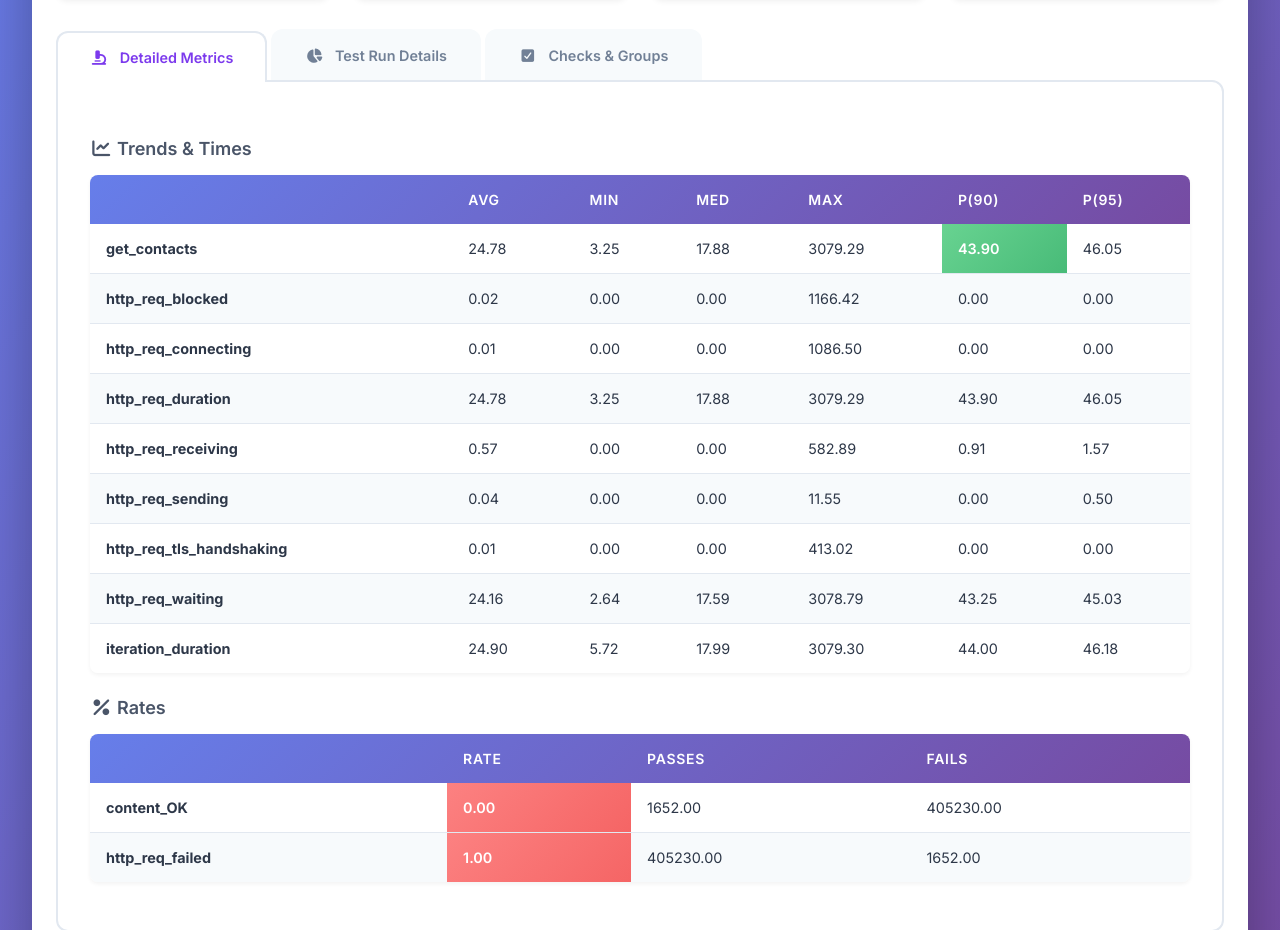
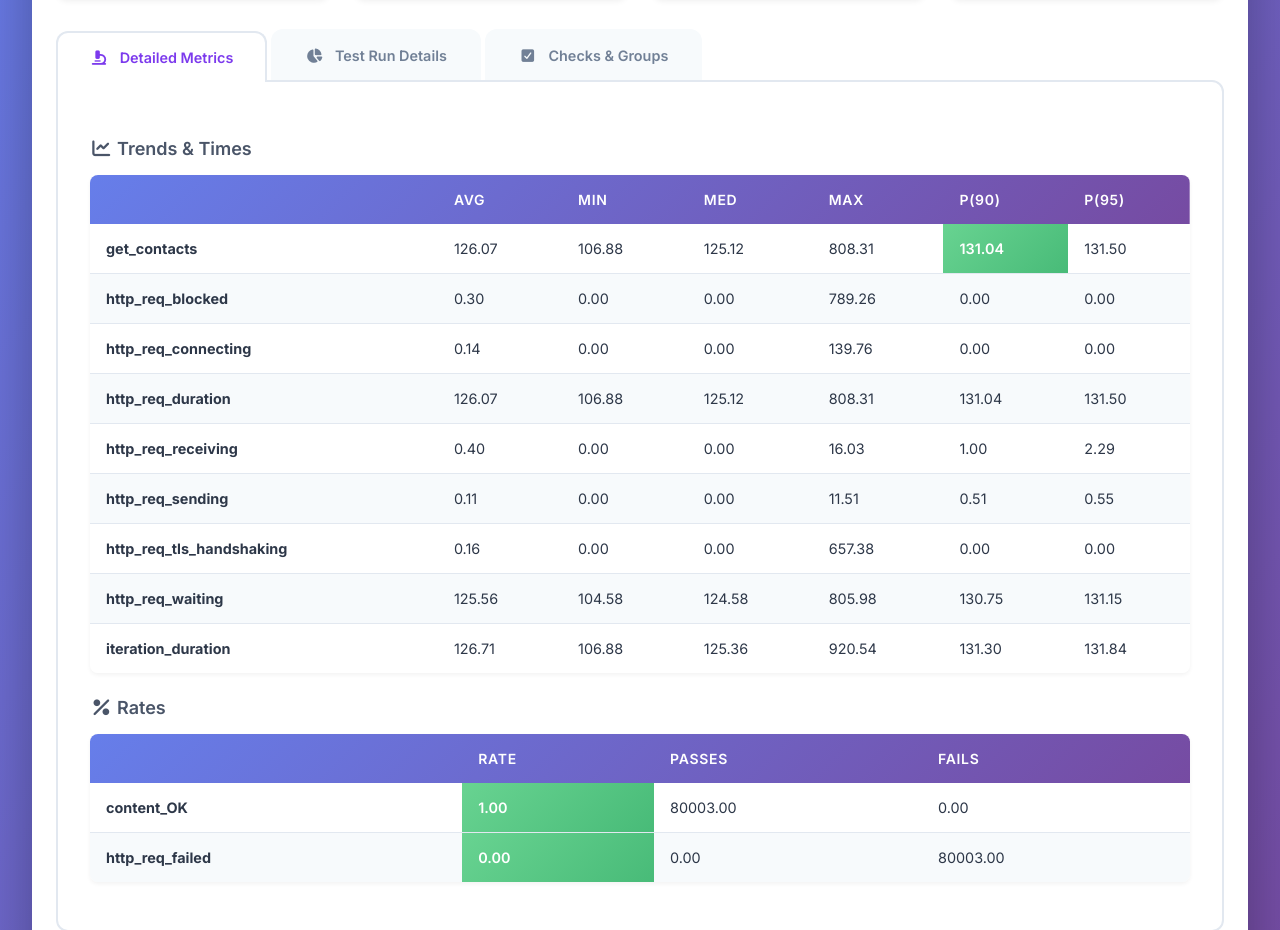
Before and after one commit to JoaoMiguelRita/k6-performance-testing-prova04-JoaoRita, a website: page src/output/index.html in a window 1280 px wide. Shown: the part 276-1206 px from the top of the page. Drawn offline with Linux system fonts and the light colour scheme.

Commit message:
add dashborad

```diff
--- a/src/output/index.html
+++ b/src/output/index.html
@@ -10,7 +10,7 @@
     <link href="https://fonts.googleapis.com/css2?family=Inter:wght@300;400;500;600;700&display=swap" rel="stylesheet">
 
     <meta name="viewport" content="width=device-width, initial-scale=1.0" />
-    <title>Test Report: 2026-11-24 22:43</title>
+    <title>Test Report: 2026-11-24 22:54</title>
     <style>
       * {
         margin: 0;
@@ -473,7 +473,7 @@
       <header>
         <h1>
           <svg width="50" height="45" viewBox="0 0 50 45" fill="none"><path d="M31.968 34.681a2.007 2.007 0 002.011-2.003c0-1.106-.9-2.003-2.011-2.003a2.007 2.007 0 00-2.012 2.003c0 1.106.9 2.003 2.012 2.003z" fill="white"></path><path d="M39.575 0L27.154 16.883 16.729 9.31 0 45h50L39.575 0zM23.663 37.17l-2.97-4.072v4.072h-2.751V22.038l2.75 1.989v7.66l3.659-5.014 2.086 1.51-3.071 4.21 3.486 4.776h-3.189v.001zm8.305.17c-2.586 0-4.681-2.088-4.681-4.662 0-1.025.332-1.972.896-2.743l4.695-6.435 2.086 1.51-2.239 3.07a4.667 4.667 0 013.924 4.6c0 2.572-2.095 4.66-4.681 4.66z" fill="white"></path></svg>
-          Test Report: 2026-11-24 22:43
+          Test Report: 2026-11-24 22:54
         </h1>
       </header>
 
@@ -484,29 +484,29 @@
             <i class="fas fa-globe icon"></i>
             <h4>Total Requests</h4>
             <div class="metric-value">
-              406882
+              80003
 
             </div>
           </div>
 
 
-            <div class="metric-card danger">
-              <i class="fas fa-times-circle icon"></i>
+            <div class="metric-card success">
+              <i class="fas fa-check-circle icon"></i>
               <h4>Failed Requests</h4>
-              <div class="metric-value">405230</div>
+              <div class="metric-value">0</div>
             </div>
 
 
-          <div class="metric-card danger">
+          <div class="metric-card success">
             <i class="fas fa-exclamation-triangle icon"></i>
             <h4>Breached Thresholds</h4>
-            <div class="metric-value">2</div>
+            <div class="metric-value">0</div>
           </div>
 
-          <div class="metric-card danger">
+          <div class="metric-card success">
             <i class="fas fa-eye icon"></i>
             <h4>Failed Checks</h4>
-            <div class="metric-value">405230</div>
+            <div class="metric-value">0</div>
           </div>
         </div>
 
@@ -542,30 +542,30 @@
               <tr>
                 <td><b>get_contacts</b></td>
 
-                  <td class="">24.78</td>
+                  <td class="">126.07</td>
 
-                  <td class="">3.25</td>
+                  <td class="">106.88</td>
 
-                  <td class="">17.88</td>
+                  <td class="">125.12</td>
 
-                  <td class="">3079.29</td>
+                  <td class="">808.31</td>
 
-                  <td class="good">43.90</td>
+                  <td class="good">131.04</td>
 
-                  <td class="">46.05</td>
+                  <td class="">131.50</td>
 
               </tr>
 
               <tr>
                 <td><b>http_req_blocked</b></td>
 
-                  <td class="">0.02</td>
+                  <td class="">0.30</td>
 
                   <td class="">0.00</td>
 
                   <td class="">0.00</td>
 
-                  <td class="">1166.42</td>
+                  <td class="">789.26</td>
 
                   <td class="">0.00</td>
 
@@ -576,13 +576,13 @@
               <tr>
                 <td><b>http_req_connecting</b></td>
 
-                  <td class="">0.01</td>
+                  <td class="">0.14</td>
 
                   <td class="">0.00</td>
 
                   <td class="">0.00</td>
 
-                  <td class="">1086.50</td>
+                  <td class="">139.76</td>
 
                   <td class="">0.00</td>
 
@@ -593,64 +593,64 @@
               <tr>
                 <td><b>http_req_duration</b></td>
 
-                  <td class="">24.78</td>
+                  <td class="">126.07</td>
 
-                  <td class="">3.25</td>
+                  <td class="">106.88</td>
 
-                  <td class="">17.88</td>
+                  <td class="">125.12</td>
 
-                  <td class="">3079.29</td>
+                  <td class="">808.31</td>
 
-                  <td class="">43.90</td>
+                  <td class="">131.04</td>
 
-                  <td class="">46.05</td>
+                  <td class="">131.50</td>
 
               </tr>
 
               <tr>
                 <td><b>http_req_receiving</b></td>
 
-                  <td class="">0.57</td>
+                  <td class="">0.40</td>
 
                   <td class="">0.00</td>
 
                   <td class="">0.00</td>
 
-                  <td class="">582.89</td>
+                  <td class="">16.03</td>
 
-                  <td class="">0.91</td>
+                  <td class="">1.00</td>
 
-                  <td class="">1.57</td>
+                  <td class="">2.29</td>
 
               </tr>
 
               <tr>
                 <td><b>http_req_sending</b></td>
 
-                  <td class="">0.04</td>
+                  <td class="">0.11</td>
 
                   <td class="">0.00</td>
 
                   <td class="">0.00</td>
 
-                  <td class="">11.55</td>
+                  <td class="">11.51</td>
 
-                  <td class="">0.00</td>
+                  <td class="">0.51</td>
 
-                  <td class="">0.50</td>
+                  <td class="">0.55</td>
 
               </tr>
 
               <tr>
                 <td><b>http_req_tls_handshaking</b></td>
 
-                  <td class="">0.01</td>
+                  <td class="">0.16</td>
 
                   <td class="">0.00</td>
 
                   <td class="">0.00</td>
 
-                  <td class="">413.02</td>
+                  <td class="">657.38</td>
 
                   <td class="">0.00</td>
 
@@ -661,34 +661,34 @@
               <tr>
                 <td><b>http_req_waiting</b></td>
 
-                  <td class="">24.16</td>
+                  <td class="">125.56</td>
 
-                  <td class="">2.64</td>
+                  <td class="">104.58</td>
 
-                  <td class="">17.59</td>
+                  <td class="">124.58</td>
 
-                  <td class="">3078.79</td>
+                  <td class="">805.98</td>
 
-                  <td class="">43.25</td>
+                  <td class="">130.75</td>
 
-                  <td class="">45.03</td>
+                  <td class="">131.15</td>
 
               </tr>
 
               <tr>
                 <td><b>iteration_duration</b></td>
 
-                  <td class="">24.90</td>
+                  <td class="">126.71</td>
 
-                  <td class="">5.72</td>
+                  <td class="">106.88</td>
 
-                  <td class="">17.99</td>
+                  <td class="">125.36</td>
 
-                  <td class="">3079.30</td>
+                  <td class="">920.54</td>
 
-                  <td class="">44.00</td>
+                  <td class="">131.30</td>
 
-                  <td class="">46.18</td>
+                  <td class="">131.84</td>
 
               </tr>
 
@@ -712,11 +712,11 @@
                 <tr>
                   <td><b>content_OK</b></td>
 
-                    <td class="failed">0.00</td>
+                    <td class="good">1.00</td>
 
-                    <td class="">1652.00</td>
+                    <td class="">80003.00</td>
 
-                    <td class="">405230.00</td>
+                    <td class="">0.00</td>
 
 
                 </tr>
@@ -724,11 +724,11 @@
                 <tr>
                   <td><b>http_req_failed</b></td>
 
-                    <td class="failed">1.00</td>
+                    <td class="good">0.00</td>
 
-                    <td class="">405230.00</td>
+                    <td class="">0.00</td>
 
-                    <td class="">1652.00</td>
+                    <td class="">80003.00</td>
 
 
                 </tr>
@@ -754,11 +754,11 @@
                   <i class="fas fa-eye icon"></i>
                   <div class="stat-row">
                     <span class="stat-label">Passed</span>
-                    <span class="stat-value">1652</span>
+                    <span class="stat-value">80003</span>
                   </div>
                   <div class="stat-row">
                     <span class="stat-label">Failed</span>
-                    <span class="stat-value">405230</span>
+                    <span class="stat-value">0</span>
                   </div>
                 </div>
 
@@ -769,11 +769,11 @@
                   <i class="fas fa-redo icon"></i>
                   <div class="stat-row">
                     <span class="stat-label">Total</span>
-                    <span class="stat-value">406882</span>
+                    <span class="stat-value">80003</span>
                   </div>
                   <div class="stat-row">
                     <span class="stat-label">Rate</span>
-                    <span class="stat-value">1934.70/s</span>
+                    <span class="stat-value">380.73/s</span>
                   </div>
                 </div>
 
@@ -797,14 +797,14 @@
                 <div class="stat-row">
                   <span class="stat-label">Total</span>
                   <span class="stat-value">
-                    406882
+                    80003
 
                   </span>
                 </div>
                 <div class="stat-row">
                   <span class="stat-label">Rate</span>
                   <span class="stat-value">
-                    1934.70/s
+                    380.73/s
 
                   </span>
                 </div>
@@ -815,11 +815,11 @@
                 <i class="fas fa-cloud-download-alt icon"></i>
                 <div class="stat-row">
                   <span class="stat-label">Total</span>
-                  <span class="stat-value">160.89 MB</span>
+                  <span class="stat-value">87.27 MB</span>
                 </div>
                 <div class="stat-row">
                   <span class="stat-label">Rate</span>
-                  <span class="stat-value">0.77 mB/s</span>
+                  <span class="stat-value">0.42 mB/s</span>
                 </div>
               </div>
 
@@ -828,11 +828,11 @@
                 <i class="fas fa-cloud-upload-alt icon"></i>
                 <div class="stat-row">
                   <span class="stat-label">Total</span>
-                  <span class="stat-value">15.31 MB</span>
+                  <span class="stat-value">3.52 MB</span>
                 </div>
                 <div class="stat-row">
                   <span class="stat-label">Rate</span>
-                  <span class="stat-value">0.07 mB/s</span>
+                  <span class="stat-value">0.02 mB/s</span>
                 </div>
               </div>
             </div>
@@ -859,8 +859,8 @@
 
                   <tr class="checkDetails">
                     <td width="50%">GET Contacts - Status 200</td>
-                    <td class="">1652</td>
-                    <td class="failed">405230</td>
+                    <td class="good">80003</td>
+                    <td class="">0</td>
                   </tr>
 
               </tbody>
```
Also changed, not shown: src/output/dashboard.html (+1 -1 lines).
